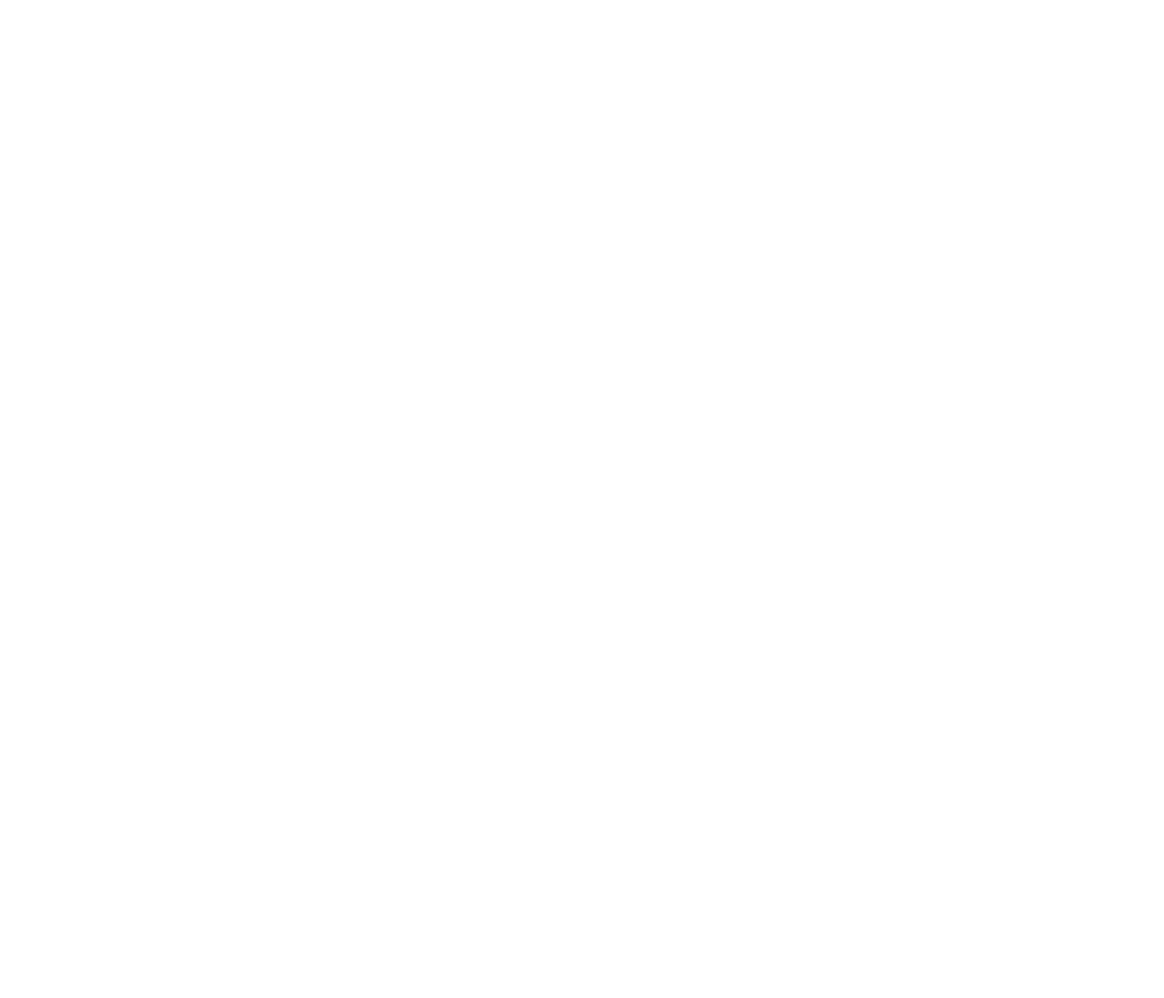
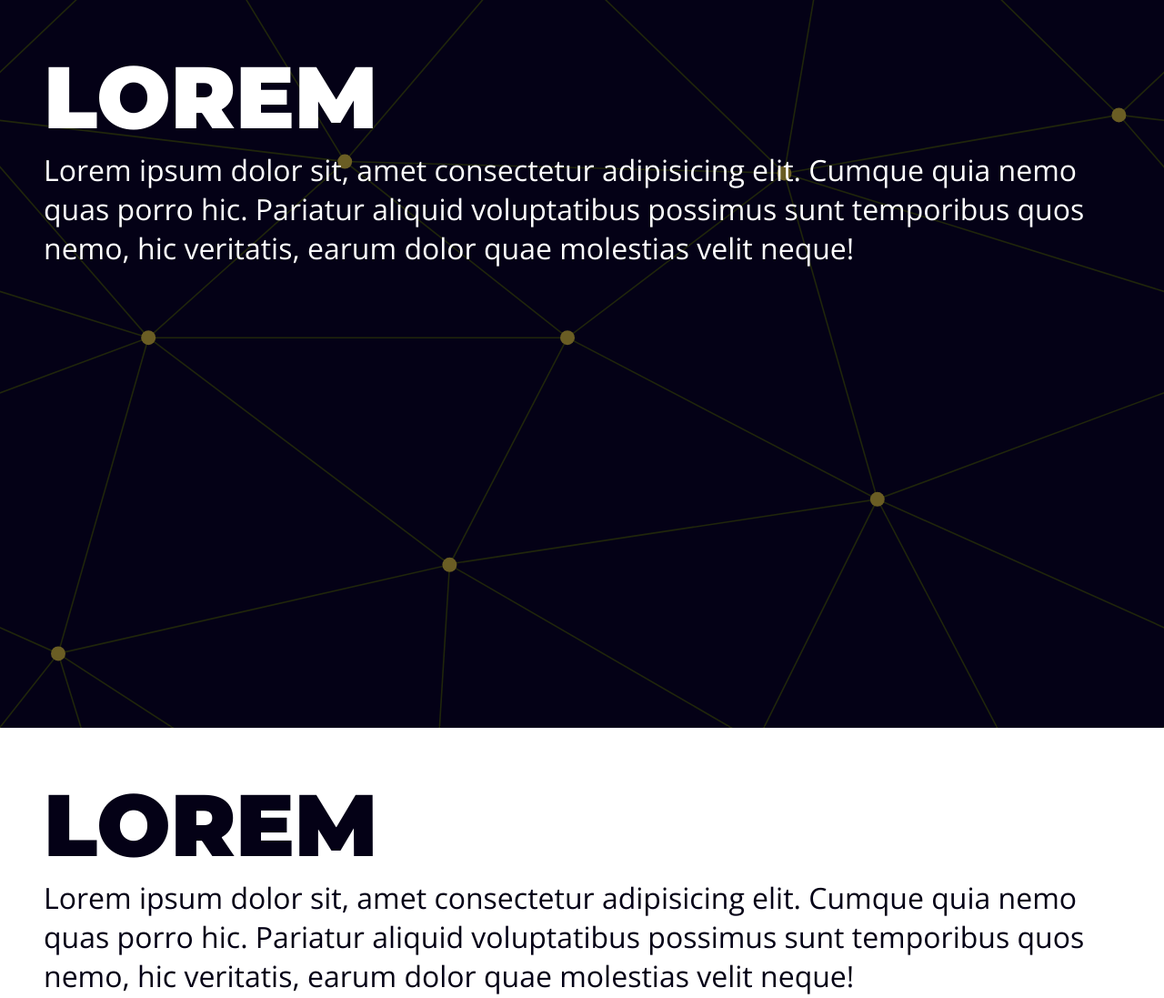
Before and after one commit to nedsonicaro/LadingPageHTML-CSS, a plain HTML site: page index.html in a window 1280 px wide. Shown: the whole page at 91% size. Before the commit the page ends 800 px from the top, so only its background shows below. Drawn offline with nearby package versions, Linux system fonts and the light colour scheme.

Commit message:
Estrutura

```diff
--- /dev/null
+++ b/assets/css/styles.css
@@ -0,0 +1,77 @@
+:root {
+    --primary-color: #040116;
+    --white-color: #FFFFFF;
+    --gap: 3rem;
+}
+
+* {
+    margin: 0;
+    padding: 0;
+}
+
+html {
+    font-size: 62,5%;
+}
+
+body {
+  font-family:'Open Sans', sans-serif;
+  font-size: 2.0rem;
+  color: var(--primary-color);
+
+}
+
+h1, h2, h3, h4, h5, h6 {
+    font-family: 'Montserrat', sans-serif;
+
+}
+
+h1 {
+    font-size: 6rem;
+    text-transform: uppercase;
+}
+
+h2 {
+    font-size: 5.5rem;
+    text-transform: uppercase;
+}
+
+h3 {
+    font-size: 5rem;
+    text-transform: uppercase;
+}
+
+h4 {
+    font-size: 4.5rem;
+    text-transform: uppercase;
+}
+
+h5 {
+    font-size: 4rem;
+    text-transform: uppercase;
+}
+
+h6 {
+    font-size: 3.5rem;
+    text-transform: uppercase;
+}
+
+.main-bg {
+    background-image: url('../img/mainBg.svg');
+    background-size: cover;
+    background-position: center center;
+    color: var(--white-color);
+}
+
+.white-bg {
+    background: var(--white-color);
+}
+
+.main-content {
+    max-width: 1200px;
+    margin: 0 auto;
+    padding: var(--gap);
+}
+
+.section {
+    min-height: 100vh;
+}
--- a/index.html
+++ b/index.html
@@ -1,12 +1,38 @@
 <!DOCTYPE html>
 <html lang="pt-BR">
+
 <head>
     <meta charset="UTF-8">
     <meta http-equiv="X-UA-Compatible" content="IE=edge">
     <meta name="viewport" content="width=device-width, initial-scale=1.0">
-    <title>Document</title>
+    <title>Landing Page</title>
+    <link rel="stylesheet" href="./assets/css/styles.css">
+    <link rel="stylesheet" href="link rel=" preconnect href="https://fonts.googleapis.com">
+    <link rel="preconnect" href="https://fonts.gstatic.com" crossorigin>
+    <link
+        href="https://fonts.googleapis.com/css2?family=Montserrat:wght@900&family=Open+Sans:ital,wght@0,400;0,700;1,400&display=swap"
+        rel="stylesheet">
 </head>
+
 <body>
-    <div></div>
+    <section class="main-bg section">
+        <div class="main-content">
+            <h1>Lorem</h1>
+            <p>Lorem ipsum dolor sit, amet consectetur adipisicing elit.
+                Cumque quia nemo quas porro hic. Pariatur aliquid voluptatibus
+                possimus sunt temporibus quos nemo, hic veritatis, earum dolor
+                quae molestias velit neque!</p>
+        </div>
+    </section>
+    <section class="white-bg section">
+        <div class="main-content">
+            <h1>Lorem</h1>
+            <p>Lorem ipsum dolor sit, amet consectetur adipisicing elit.
+                Cumque quia nemo quas porro hic. Pariatur aliquid voluptatibus
+                possimus sunt temporibus quos nemo, hic veritatis, earum dolor
+                quae molestias velit neque!</p>
+        </div>
+    </section>
 </body>
+
 </html>
```
Also changed, not shown: assets/img/mainBg.svg (added).
